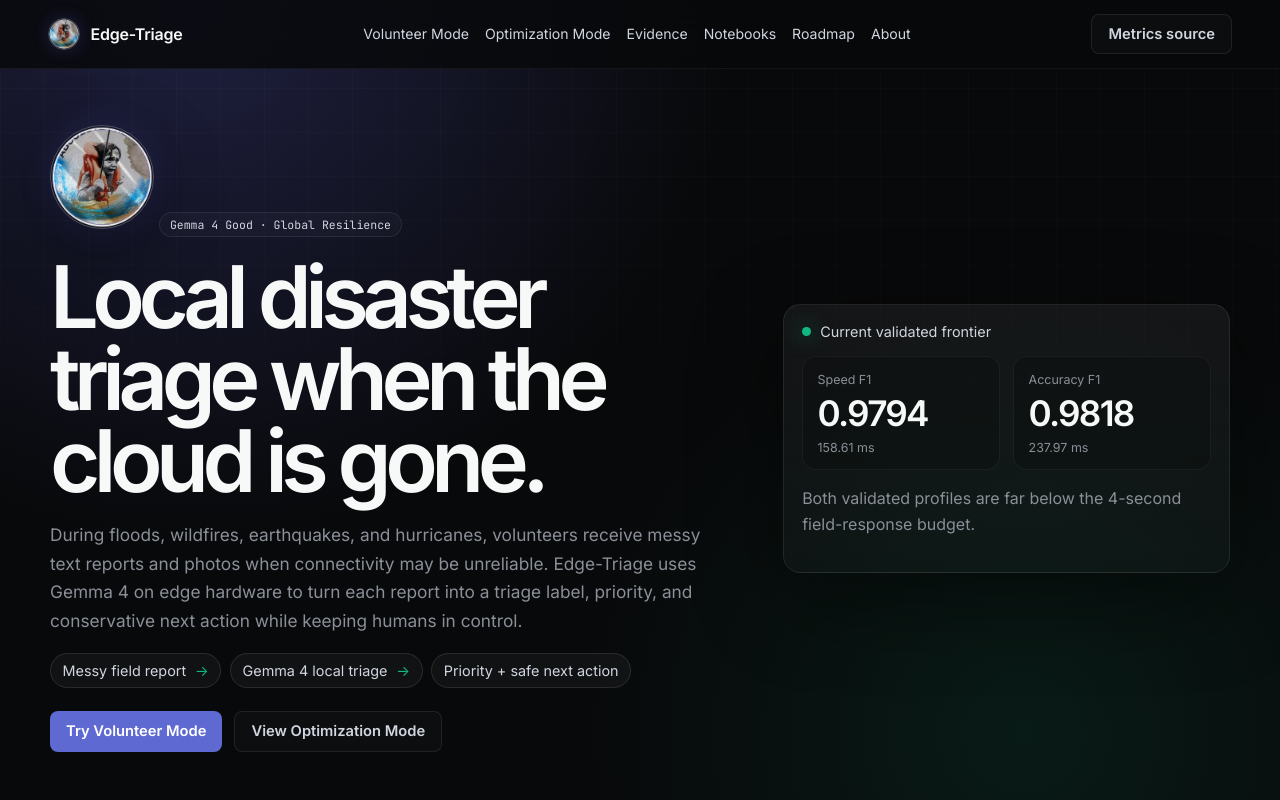
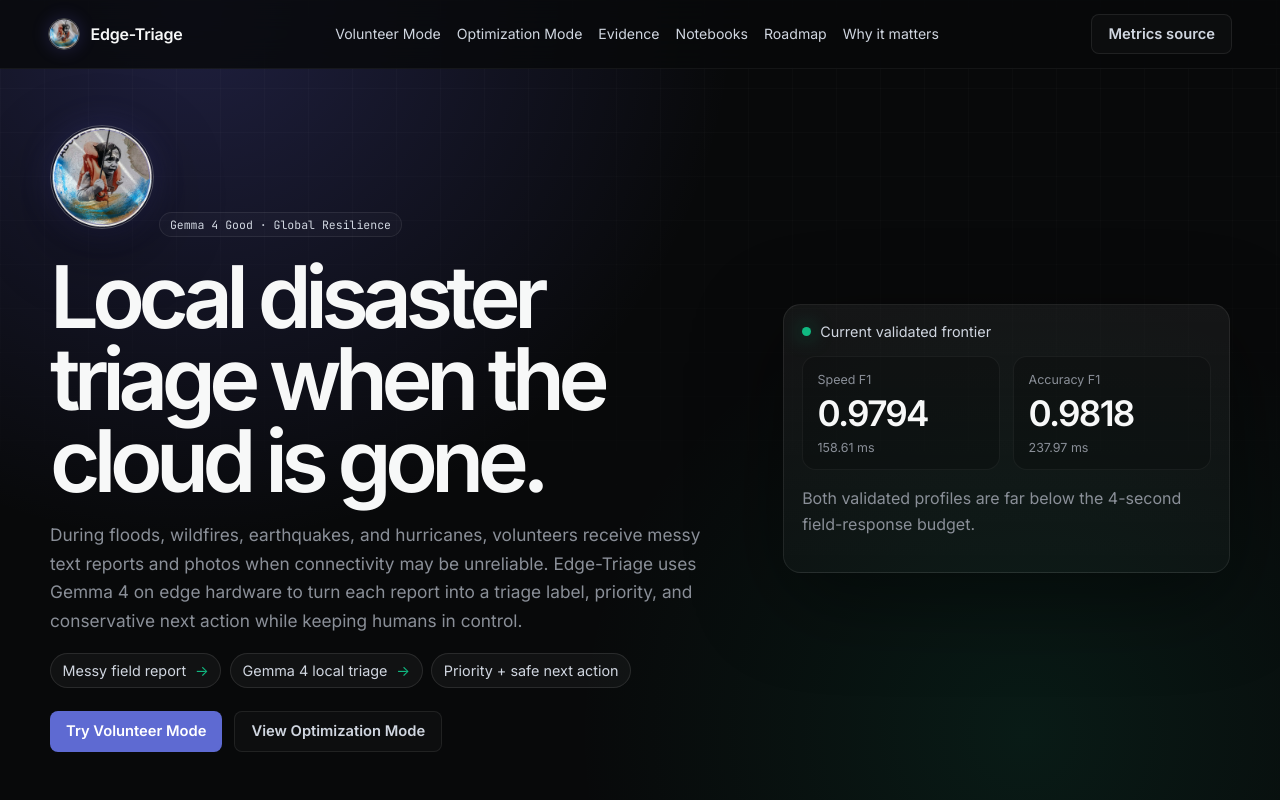
Before and after one commit to mzkarami/gemma-4-good-edge-triage, a plain HTML site: page site/index.html in a window 1280 px wide. Shown: the top 800 px of the page. Drawn offline with Linux system fonts and the light colour scheme.

Commit message:
docs: rename about nav to why it matters

```diff
--- a/site/index.html
+++ b/site/index.html
@@ -27,7 +27,7 @@
       <a href="#evidence">Evidence</a>
       <a href="#notebooks">Notebooks</a>
       <a href="roadmap.html">Roadmap</a>
-      <a href="about.html">About</a>
+      <a href="about.html">Why it matters</a>
     </nav>
     <a class="ghost-button" href="metrics.html">Metrics source</a>
   </header>
@@ -322,7 +322,7 @@
           <span class="eyebrow">Motivation</span>
           <h3>About the Builder</h3>
           <p>Read the name-free story behind the project: refugee experience from a young age, eight years close to war-area realities, and pro-bono Data/AI work with NGOs.</p>
-          <a href="about.html">Open About →</a>
+          <a href="about.html">Open why it matters →</a>
         </article>
       </div>
     </section>
```
Also changed, not shown: site/metrics.html (+1 -1 lines), site/roadmap.html (+1 -1 lines), 1 other file.
